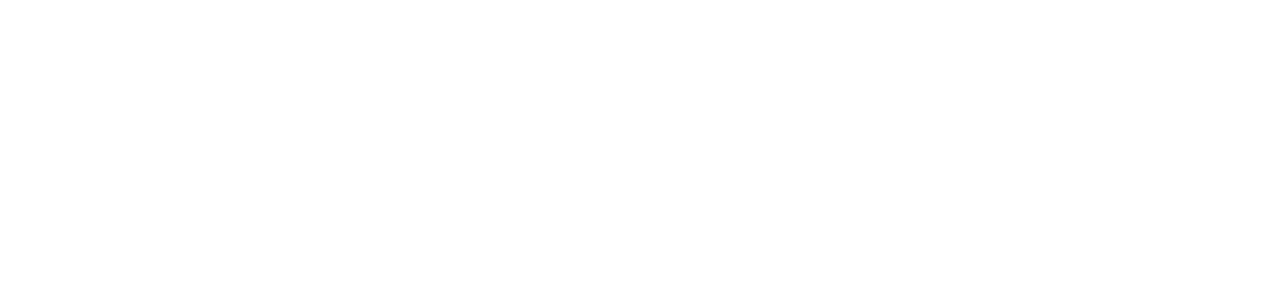
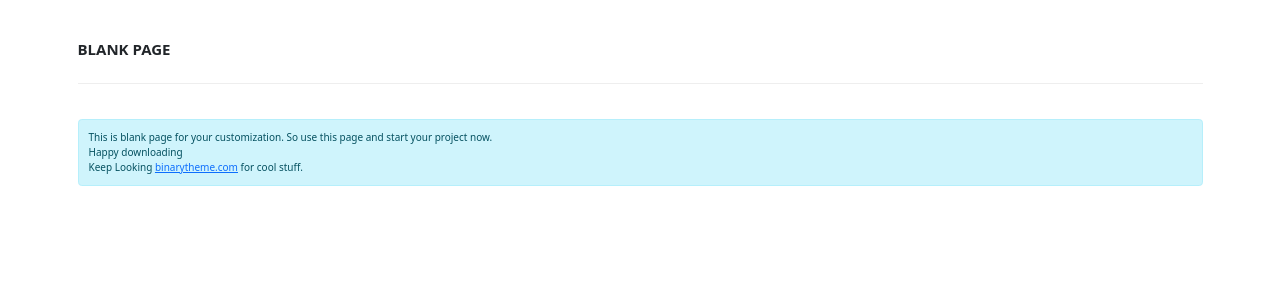
Before and after one commit to BongaDigiLink/Projects, an Angular app in the folder AngularProject_UMS/: page /create-task in a window 1280 px wide. Before the commit this address led to /. Shown: the top 300 px of the page. Built offline with nearby package versions, Linux system fonts and the light colour scheme.

Commit message:
new component. create tasks.

```diff
--- /dev/null
+++ b/AngularProject_UMS/src/app/create-task/create-task.component.html
@@ -0,0 +1,22 @@
+<!-- MENU SECTION END-->
+<div class="content-wrapper">
+    <div class="container">
+        <div class="row pad-botm">
+            <div class="col-md-12">
+                <h4 class="header-line">Blank Page</h4>
+            </div>
+        </div>
+
+        <div class="row">
+            <div class="col-md-12">
+                <div class="alert alert-info">
+        This is blank page for your customization. So use this page and start your project now.
+                    <br />
+                    Happy downloading
+                    <br />
+                    Keep Looking <a target="_blank" href="http://www.binarytheme.com/" >binarytheme.com</a> for cool stuff.
+                </div>
+            </div>
+        </div>
+    </div>
+</div>
--- a/AngularProject_UMS/src/app/main/main.component.html
+++ b/AngularProject_UMS/src/app/main/main.component.html
@@ -7,8 +7,8 @@
                 <div class="alert alert-info back-widget-set text-center"
                 routerLink="/user-details">
                         <i class="fa fa-history fa-5x"></i>
-                        <h3>500+&nbsp; <i class="fa fa-dollar"></i></h3>
-                    Amount Pending For Approval
+                        <h3>Manage Interns</h3>
+                        Edit, Delete, Deactivate Interns
                 </div>
             </div>
 
@@ -16,17 +16,17 @@
                 <div class="alert alert-success back-widget-set text-center"
                 routerLink="/user-details">
                     <i class="fa fa-bars fa-5x"></i>
-                    <h3>300+ Tasks</h3>
-                    Pending For New Events
+                    <h3>View Tasks</h3>
+                    View all work issued to interns
                 </div>
             </div>
 
             <div class="col-md-3 col-lg-3 col-sm-3 col-xs-6">
                 <div class="alert alert-warning back-widget-set text-center"
-                routerLink="/user-details">
+                routerLink="/create-task">
                     <i class="fa fa-recycle fa-5x"></i>
-                    <h3>56+ Calls</h3>
-                To Be Made For New Orders
+                    <h3>Create New Task</h3>
+                Allocate new task to interns
                 </div>
             </div>
 
@@ -46,7 +46,7 @@
         <link href="https://maxcdn.bootstrapcdn.com/font-awesome/4.3.0/css/font-awesome.min.css" rel="stylesheet">
             <div class="container bootstrap snippets bootdey">
                 <div class="row">
-                    <h2 class="text-muted">Deliverables</h2>
+                    <h2 class="text-muted" style="margin-left: 20px;">Deliverables</h2>
                     <hr>
                 </div>
                 <div class="row">
```
Also changed, not shown: AngularProject_UMS/src/app/app.module.ts (+8 -4 lines), AngularProject_UMS/src/app/create-task/create-task.component.ts (added, +10 -0 lines), AngularProject_UMS/src/app/create-task/create-task.component.css (added), 1 other file (tests, documents, lock files or other folders).
